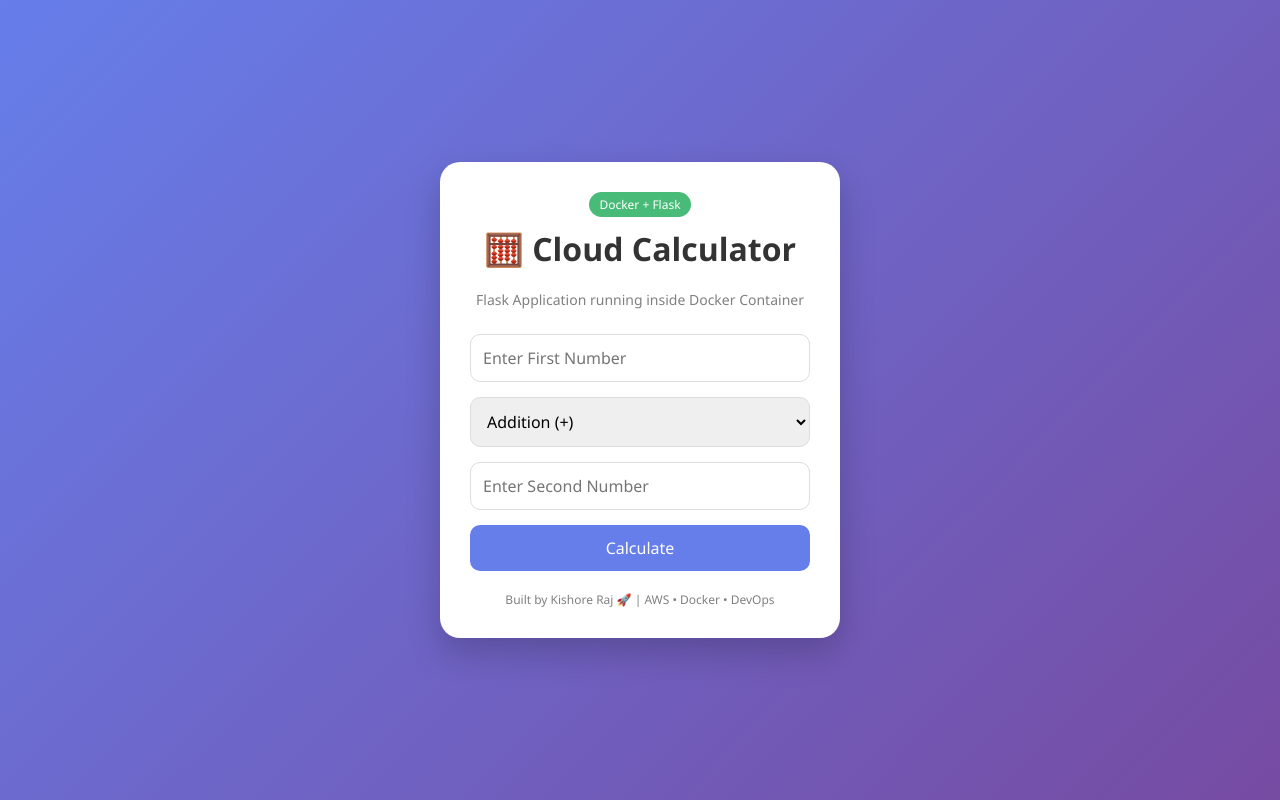
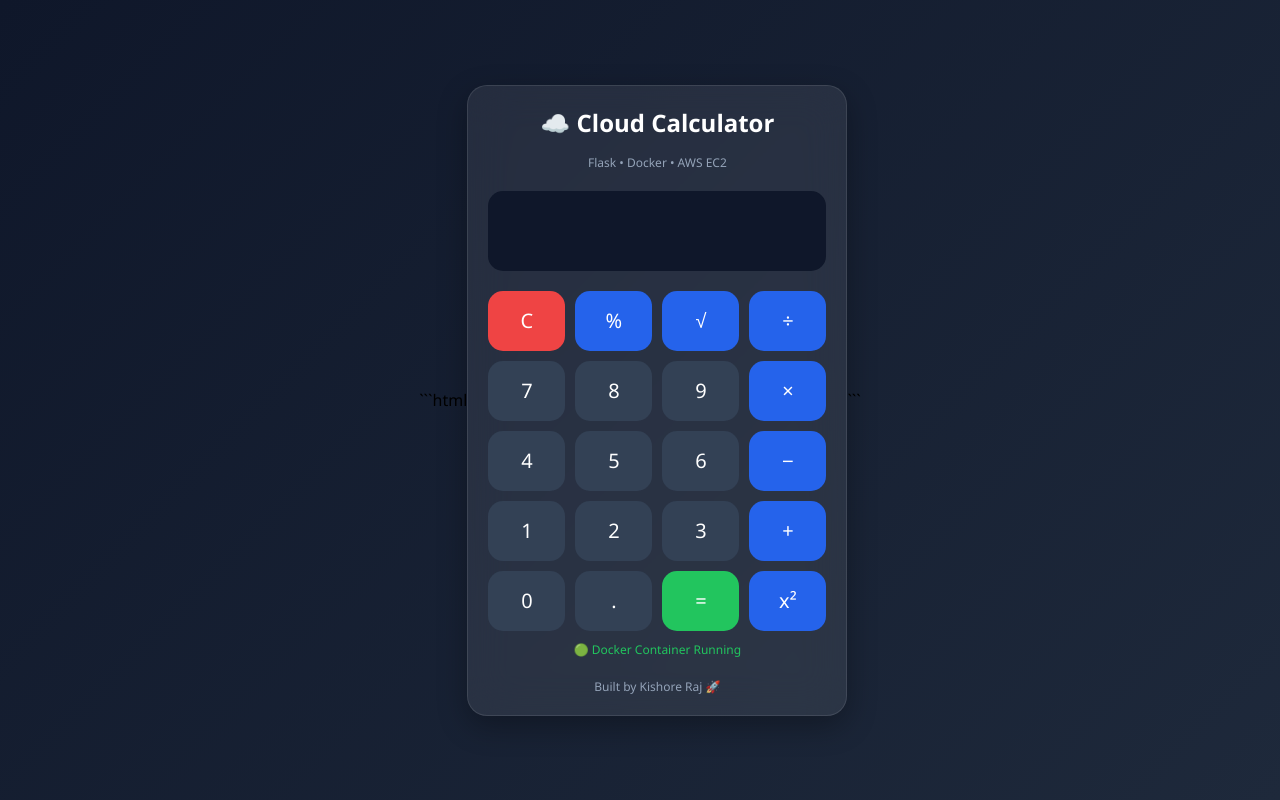
Before and after one commit to kishoreraj27/flask-calculator-app, a Flask app: page / in a window 1280 px wide. Run offline with Flask 3, Linux system fonts and the light colour scheme.

Commit message:
Upgraded calculator UI

````diff
--- a/templates/index.html
+++ b/templates/index.html
@@ -1,3 +1,4 @@
+```html
 <!DOCTYPE html>
 <html lang="en">
 <head>
@@ -6,150 +7,206 @@
 <title>Cloud Calculator</title>
 
 <style>
-        * {
-            margin: 0;
-            padding: 0;
-            box-sizing: border-box;
-            font-family: "Segoe UI", sans-serif;
+
+*{
+    margin:0;
+    padding:0;
+    box-sizing:border-box;
+    font-family:'Segoe UI',sans-serif;
 }
 
-        body {
-            min-height: 100vh;
-            display: flex;
-            justify-content: center;
-            align-items: center;
-            background: linear-gradient(135deg,#667eea,#764ba2);
+body{
+    min-height:100vh;
+    display:flex;
+    justify-content:center;
+    align-items:center;
+    background:linear-gradient(135deg,#0f172a,#1e293b);
 }
 
-        .container {
-            width: 400px;
-            background: white;
-            padding: 30px;
-            border-radius: 20px;
-            box-shadow: 0 15px 35px rgba(0,0,0,0.2);
+.container{
+    width:380px;
+    backdrop-filter:blur(20px);
+    background:rgba(255,255,255,0.08);
+    border:1px solid rgba(255,255,255,0.1);
+    border-radius:20px;
+    padding:20px;
+    box-shadow:0 10px 30px rgba(0,0,0,0.3);
 }
 
-        h1 {
-            text-align: center;
-            margin-bottom: 20px;
-            color: #333;
+.title{
+    text-align:center;
+    color:white;
+    margin-bottom:15px;
 }
 
-        .subtitle {
-            text-align: center;
-            color: gray;
-            margin-bottom: 25px;
-            font-size: 14px;
+.subtitle{
+    text-align:center;
+    color:#94a3b8;
+    font-size:12px;
+    margin-bottom:20px;
 }
 
-        input,
-        select {
-            width: 100%;
-            padding: 12px;
-            margin-bottom: 15px;
-            border: 1px solid #ddd;
-            border-radius: 10px;
-            font-size: 16px;
+.display{
+    width:100%;
+    height:80px;
+    border:none;
+    border-radius:15px;
+    padding:15px;
+    text-align:right;
+    font-size:28px;
+    margin-bottom:20px;
+    background:#0f172a;
+    color:white;
 }
 
-        button {
-            width: 100%;
-            padding: 12px;
-            background: #667eea;
-            color: white;
-            border: none;
-            border-radius: 10px;
-            cursor: pointer;
-            font-size: 16px;
-            transition: 0.3s;
+.buttons{
+    display:grid;
+    grid-template-columns:repeat(4,1fr);
+    gap:10px;
 }
 
-        button:hover {
-            background: #5a67d8;
+button{
+    height:60px;
+    border:none;
+    border-radius:15px;
+    font-size:20px;
+    cursor:pointer;
+    transition:0.3s;
 }
 
-        .result {
-            margin-top: 20px;
-            padding: 15px;
-            background: #f4f4f4;
-            border-radius: 10px;
-            text-align: center;
+button:hover{
+    transform:scale(1.05);
 }
 
-        .result h2 {
-            color: #2d3748;
+.number{
+    background:#334155;
+    color:white;
 }
 
-        .footer {
-            text-align: center;
-            margin-top: 20px;
-            font-size: 12px;
-            color: gray;
+.operator{
+    background:#2563eb;
+    color:white;
 }
 
-        .badge {
-            display: inline-block;
-            background: #48bb78;
-            color: white;
-            padding: 4px 10px;
-            border-radius: 20px;
-            font-size: 12px;
-            margin-bottom: 10px;
+.equal{
+    background:#22c55e;
+    color:white;
 }
+
+.clear{
+    background:#ef4444;
+    color:white;
+}
+
+.footer{
+    margin-top:20px;
+    text-align:center;
+    color:#94a3b8;
+    font-size:12px;
+}
+
+.status{
+    margin-top:10px;
+    text-align:center;
+    color:#22c55e;
+    font-size:12px;
+}
+
 </style>
 </head>
+
 <body>
 
 <div class="container">
 
-    <div style="text-align:center">
-        <span class="badge">Docker + Flask</span>
+    <h2 class="title">☁️ Cloud Calculator</h2>
+
+    <p class="subtitle">
+        Flask • Docker • AWS EC2
+    </p>
+
+    <input type="text" id="display" class="display" readonly>
+
+    <div class="buttons">
+
+        <button class="clear" onclick="clearDisplay()">C</button>
+        <button class="operator" onclick="append('%')">%</button>
+        <button class="operator" onclick="sqrtCalc()">√</button>
+        <button class="operator" onclick="append('/')">÷</button>
+
+        <button class="number" onclick="append('7')">7</button>
+        <button class="number" onclick="append('8')">8</button>
+        <button class="number" onclick="append('9')">9</button>
+        <button class="operator" onclick="append('*')">×</button>
+
+        <button class="number" onclick="append('4')">4</button>
+        <button class="number" onclick="append('5')">5</button>
+        <button class="number" onclick="append('6')">6</button>
+        <button class="operator" onclick="append('-')">−</button>
+
+        <button class="number" onclick="append('1')">1</button>
+        <button class="number" onclick="append('2')">2</button>
+        <button class="number" onclick="append('3')">3</button>
+        <button class="operator" onclick="append('+')">+</button>
+
+        <button class="number" onclick="append('0')">0</button>
+        <button class="number" onclick="append('.')">.</button>
+        <button class="equal" onclick="calculate()">=</button>
+        <button class="operator" onclick="power()">x²</button>
+
     </div>
 
-    <h1>🧮 Cloud Calculator</h1>
-
-    <p class="subtitle">
-        Flask Application running inside Docker Container
-    </p>
-
-    <form method="POST">
-
-        <input type="number"
-               step="any"
-               name="num1"
-               placeholder="Enter First Number"
-               required>
-
-        <select name="operation">
-            <option value="add">Addition (+)</option>
-            <option value="subtract">Subtraction (-)</option>
-            <option value="multiply">Multiplication (×)</option>
-            <option value="divide">Division (÷)</option>
-        </select>
-
-        <input type="number"
-               step="any"
-               name="num2"
-               placeholder="Enter Second Number"
-               required>
-
-        <button type="submit">
-            Calculate
-        </button>
-
-    </form>
-
-    {% if result is not none %}
-    <div class="result">
-        <h2>Result: {{ result }}</h2>
+    <div class="status">
+        🟢 Docker Container Running
     </div>
-    {% endif %}
 
     <div class="footer">
-        Built by Kishore Raj 🚀 | AWS • Docker • DevOps
+        Built by Kishore Raj 🚀
     </div>
 
 </div>
 
+<script>
+
+let display = document.getElementById("display");
+
+function append(value){
+    display.value += value;
+}
+
+function clearDisplay(){
+    display.value = "";
+}
+
+function calculate(){
+    try{
+        display.value = eval(display.value);
+    }
+    catch{
+        display.value = "Error";
+    }
+}
+
+function sqrtCalc(){
+    try{
+        display.value = Math.sqrt(eval(display.value));
+    }
+    catch{
+        display.value = "Error";
+    }
+}
+
+function power(){
+    try{
+        display.value = Math.pow(eval(display.value),2);
+    }
+    catch{
+        display.value = "Error";
+    }
+}
+
+</script>
+
 </body>
 </html>
+```
````
Lines whose indentation alone changed are shown as unchanged.
